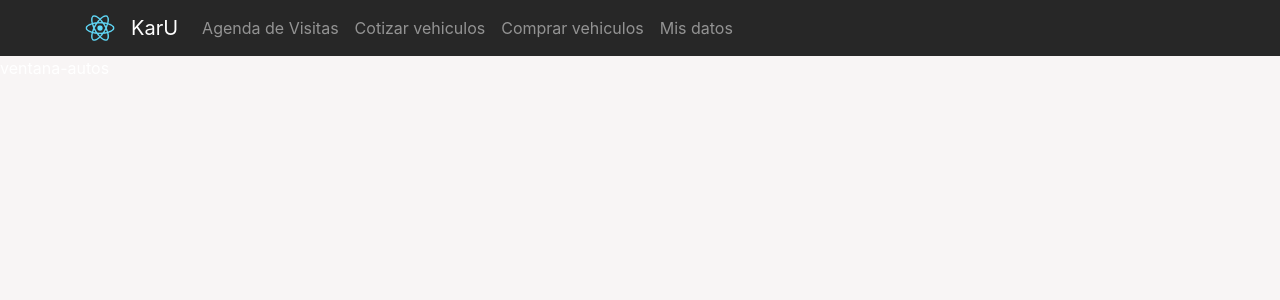
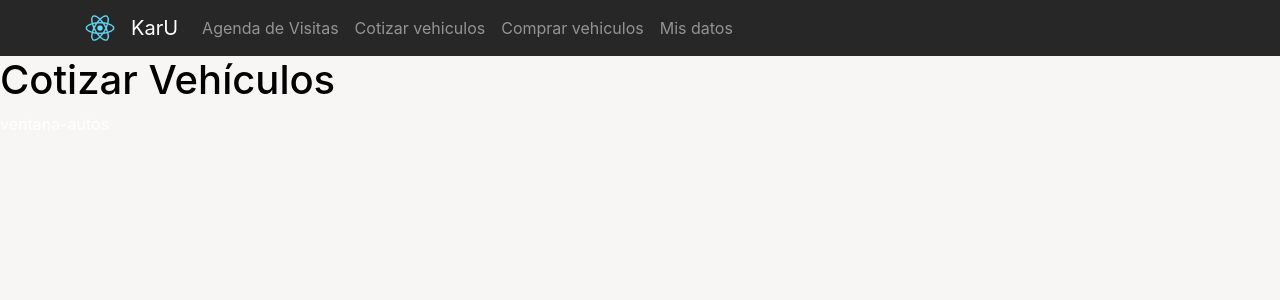
Before and after one commit to ggisel/pp1-front-gc, a React (Create React App) app: page /compra in a window 1280 px wide. Shown: the top 300 px of the page. Built offline with nearby package versions, Linux system fonts and the light colour scheme; the HTML template or start-up script is replaced by a standard one.

Commit message:
arreglo error

```diff
--- a/src/App.css
+++ b/src/App.css
@@ -61,3 +61,6 @@ section {
 #boleta{
   padding:2em;
 }
+#titulo-ventana-autos{
+  color: #000;
+}
--- a/src/components/Autos.js
+++ b/src/components/Autos.js
@@ -2,7 +2,10 @@ import React from 'react'
 
 const Autos = () => {
   return (
+    <>
+      <h1 id="titulo-ventana-autos">Cotizar Vehículos</h1>
     <div>ventana-autos</div>
+    </>
   )
 }
 
```
